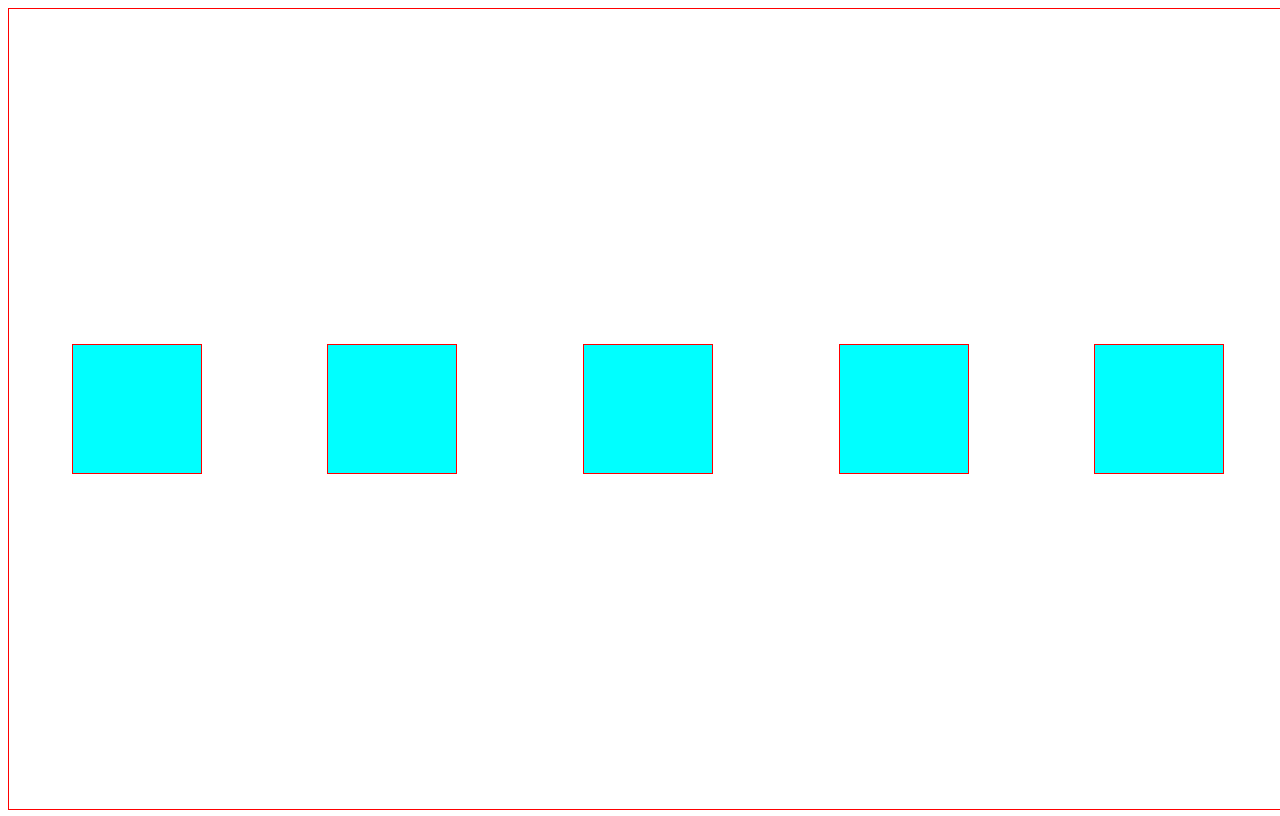
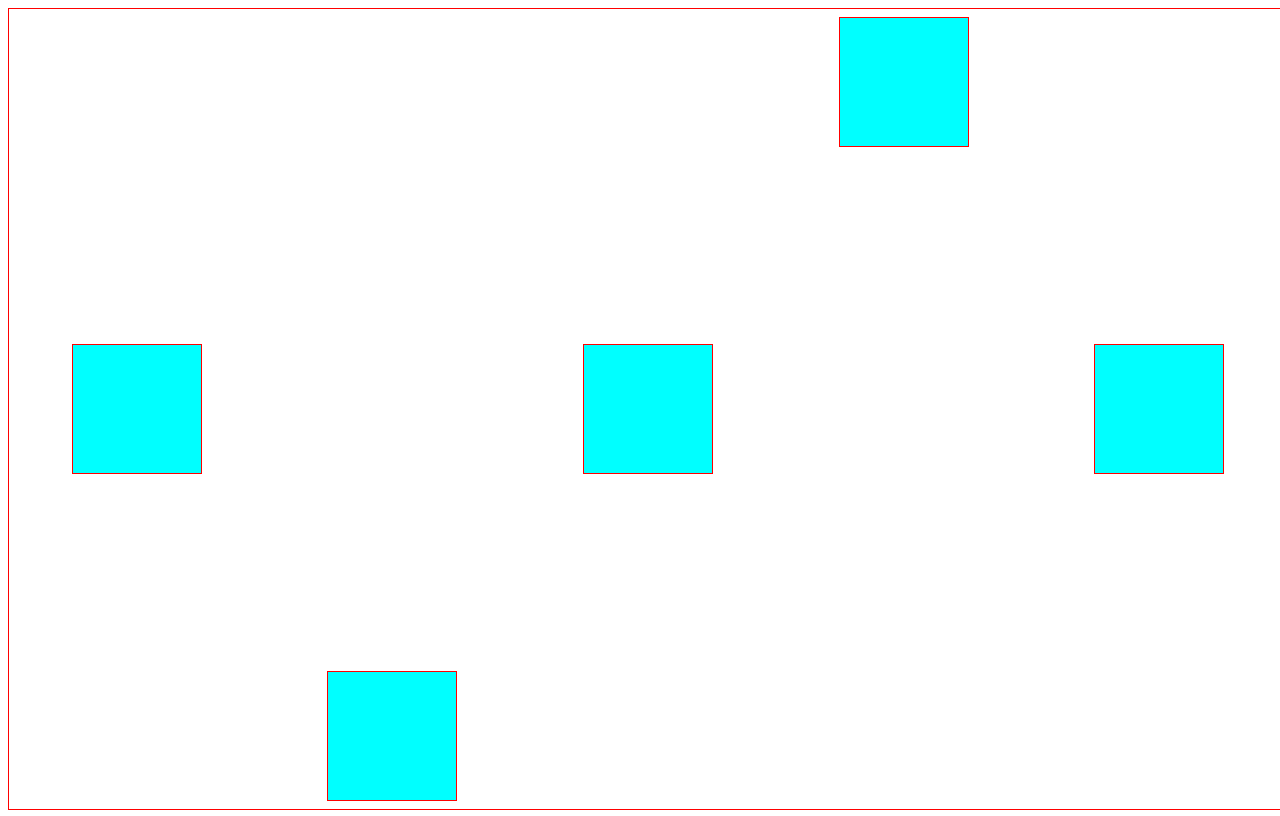
Before and after one commit to aniruddhha/python-training-43be6296c438424db50d31dd91e5191e, a plain HTML site: page week-4/day-2/layouts/arrng.html in a window 1280 px wide. Drawn offline with Linux system fonts and the light colour scheme.

Commit message:
h5c3js : aligining self

```diff
--- a/week-4/day-2/layouts/arrng.css
+++ b/week-4/day-2/layouts/arrng.css
@@ -19,3 +19,14 @@ body {
     margin: 8px;
     border: 1px solid red;
 }
+
+.parent > div:nth-child(2) {
+    display: flex;
+    align-self: flex-end;
+}
+
+
+.parent > div:nth-child(4) {
+    display: flex;
+    align-self: flex-start;
+}
```
